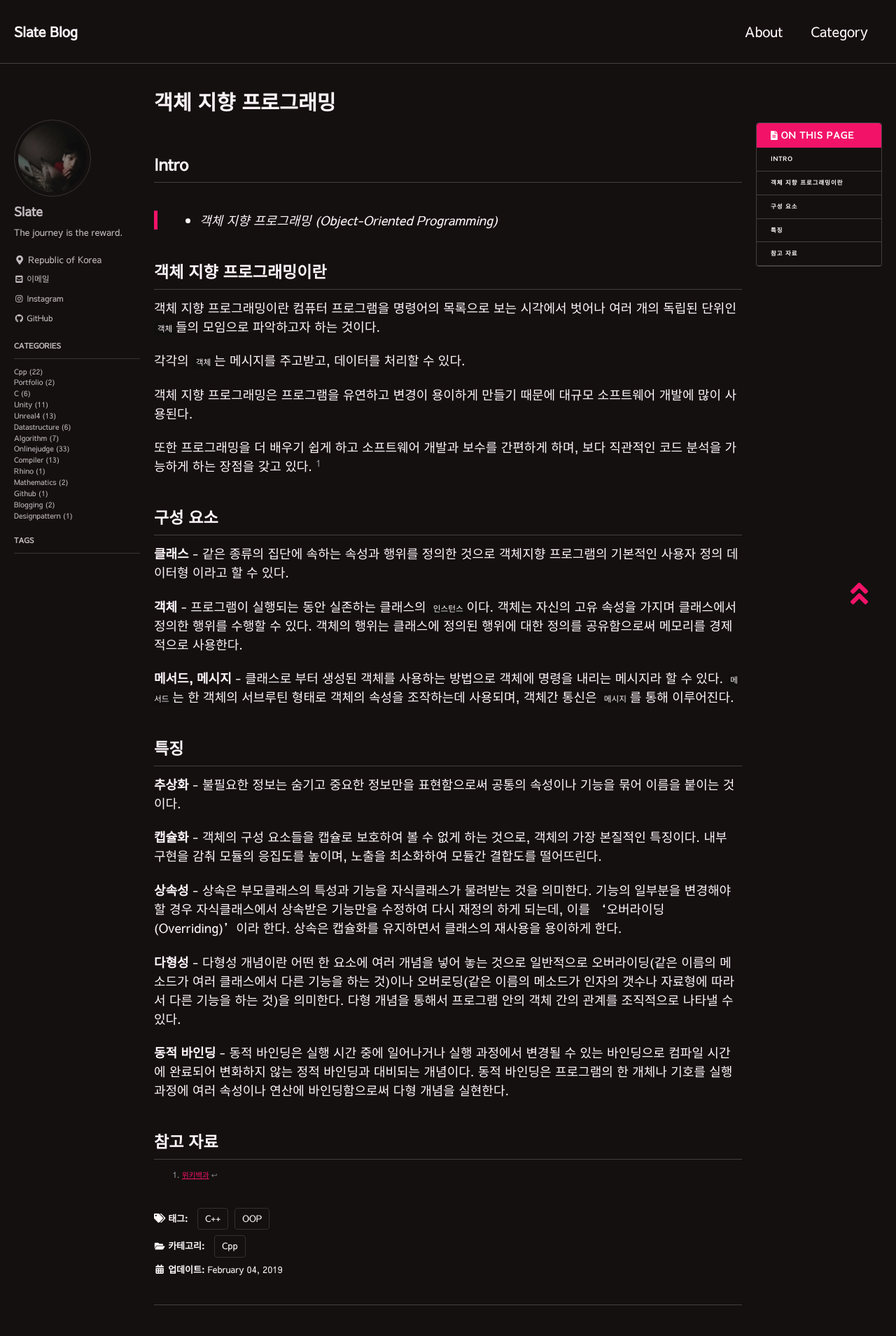
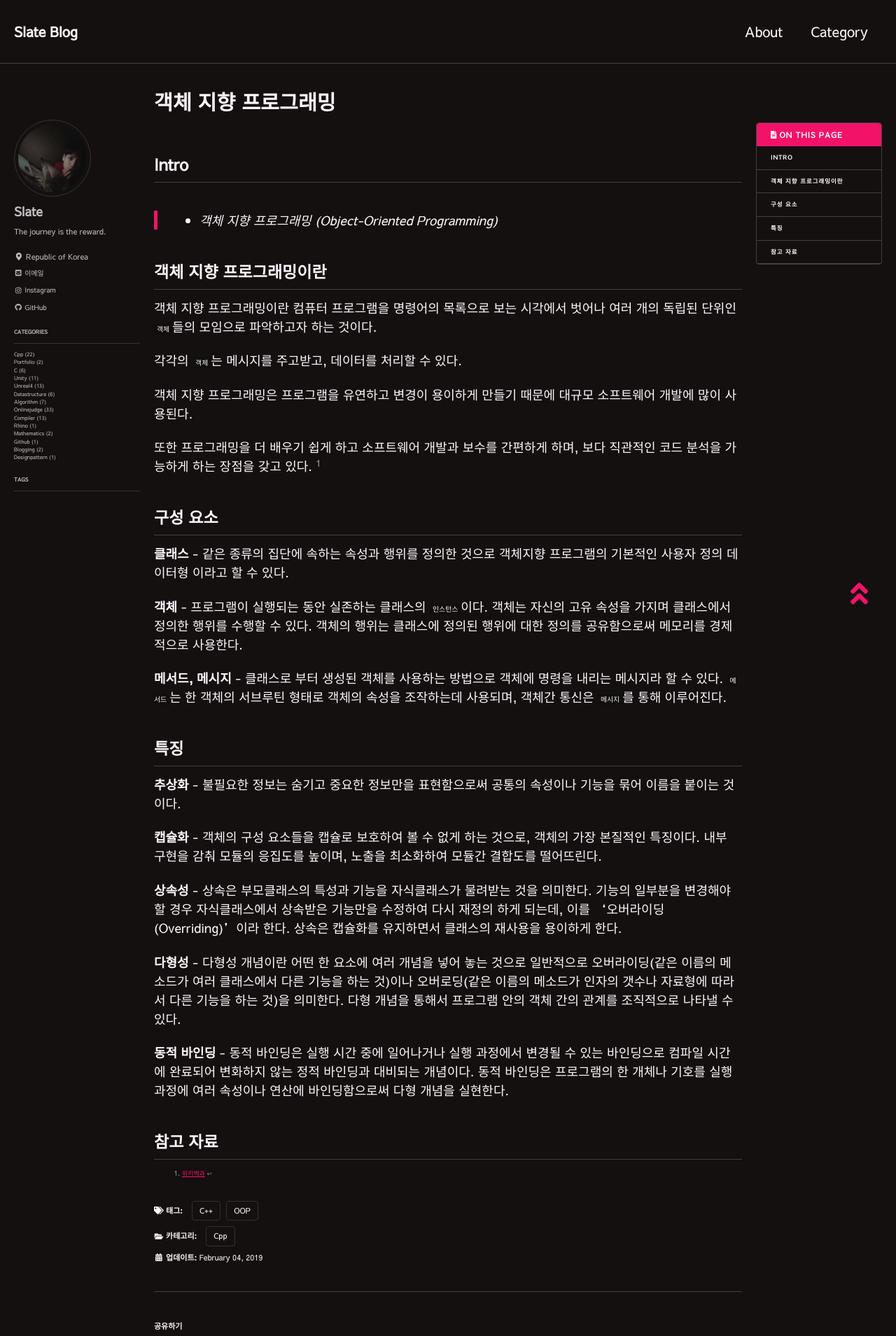
Before and after one commit to lesslate/lesslate.github.io, a Jekyll site: the page built from _posts/Cpp/2019-02-04-객체지향 프로그래밍.md, in a window 1280 px wide. Shown: the top 1909 px of the page at 70% size. Built offline with Jekyll 4.4.1, drawn with Linux system fonts in a browser that asks for light colours; nearby versions of some CDN libraries; some web fonts are replaced; comment, search, counter and statistics services are not loaded.

Commit message:
Update main.scss

```diff
--- a/assets/css/main.scss
+++ b/assets/css/main.scss
@@ -17,7 +17,7 @@
 $type-size-3 : 1.463em;  // ~25.008px
 $type-size-4 : 1.15em;   // ~20px
 $type-size-5 : 0.9em;      // ~16px
-$type-size-6 : 0.65em;   // ~12px
+$type-size-6 : 0.55em;   // ~12px
 $type-size-7 : 0.5875em; // ~11px
 $type-size-8 : 0.525em;  // ~10px
 
```
